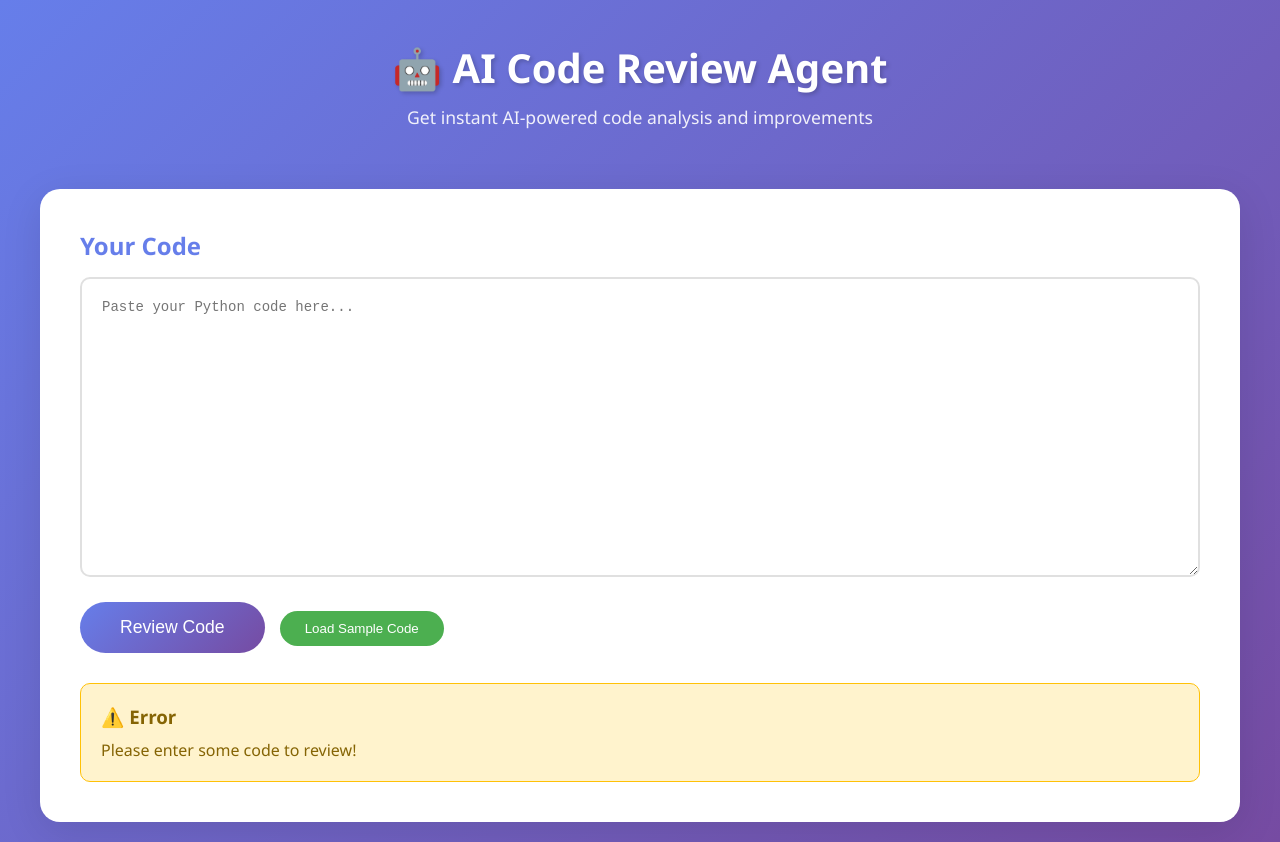
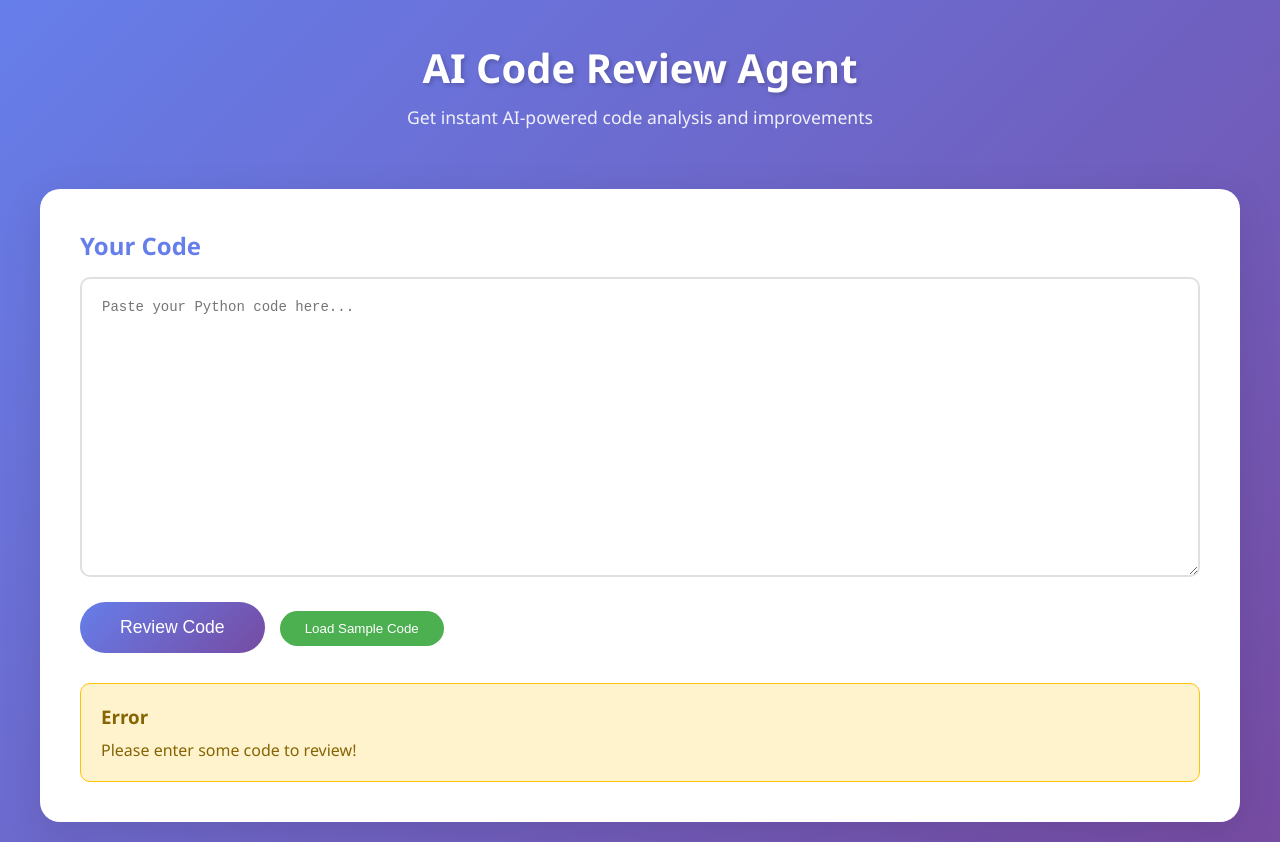
Before and after one commit to Rahul2405v/CodeReviewAgent, a plain HTML site: page index.html in a window 1280 px wide. Both pictures are taken after a click on the button "Review Code". Drawn offline with Linux system fonts and the light colour scheme.

Commit message:
Fix HTML formatting and remove unnecessary symbols

```diff
--- a/index.html
+++ b/index.html
@@ -9,7 +9,7 @@
 <body>
     <div class="container">
         <header>
-            <h1>🤖 AI Code Review Agent</h1>
+            <h1>AI Code Review Agent</h1>
             <p>Get instant AI-powered code analysis and improvements</p>
         </header>
 
@@ -38,7 +38,7 @@
                 </div>
 
                 <div class="result-card">
-                    <h3>📊 Quality Score</h3>
+                    <h3> Quality Score</h3>
                     <div class="score-container">
                         <div class="score-circle" id="scoreCircle">
                             <span id="scoreValue">0</span>
@@ -50,7 +50,7 @@
 
             <div class="error-section hidden" id="errorSection">
                 <div class="error-card">
-                    <h3>⚠️ Error</h3>
+                    <h3> Error</h3>
                     <p id="errorMessage"></p>
                 </div>
             </div>
```
